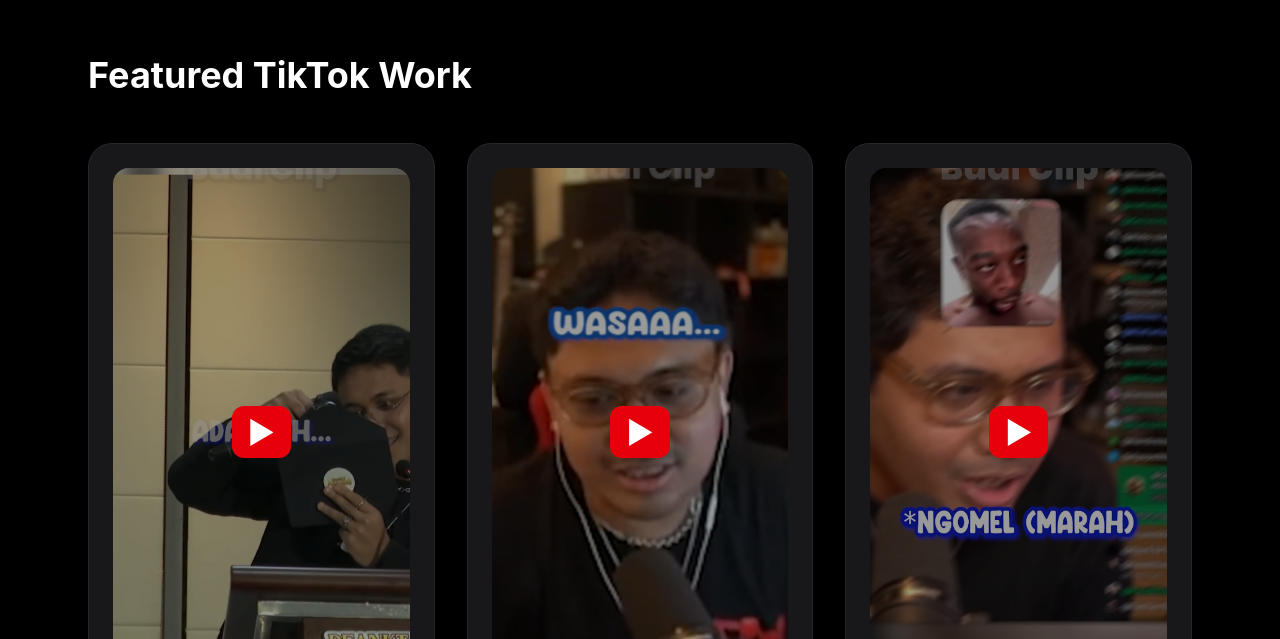
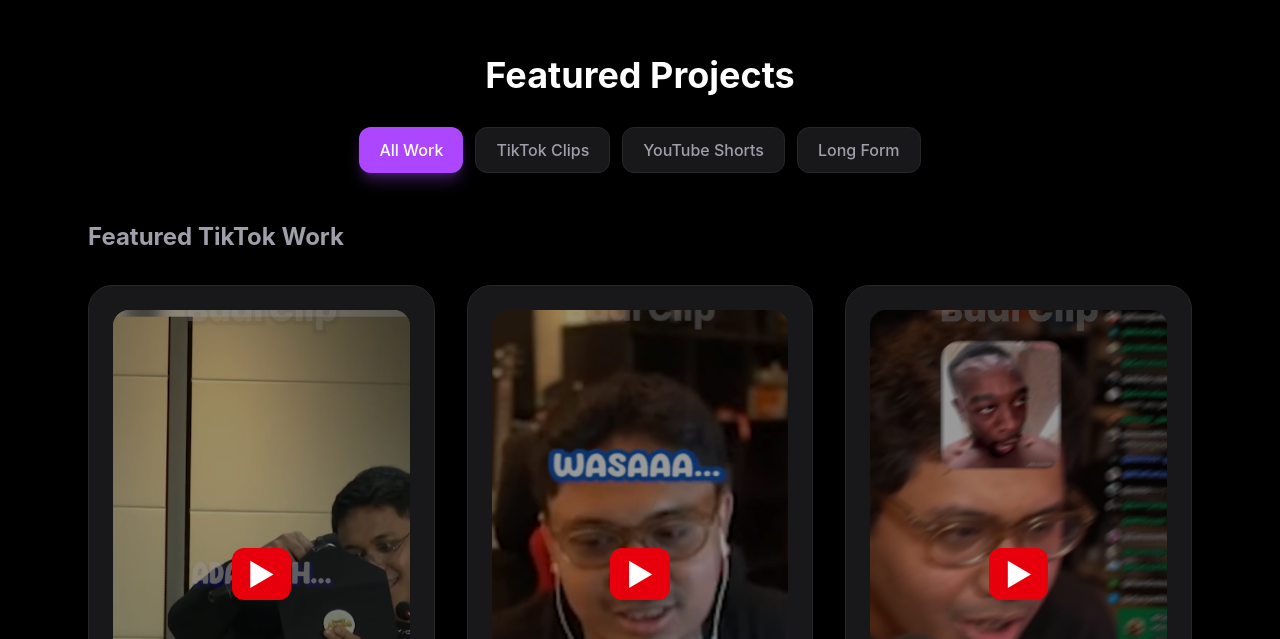
Before and after one commit to BudiClip/budi-clip-portfolio, a React (Vite) app: page / in a window 1280 px wide. Shown: the part 841-1480 px from the top of the page. Built offline with nearby package versions, Linux system fonts and the light colour scheme.

Commit message:
edit code

```diff
--- a/src/App.jsx
+++ b/src/App.jsx
@@ -2,6 +2,8 @@ import { useState } from "react";
 
 export default function BudiClipPortfolio() {
   const [openVideo, setOpenVideo] = useState(null);
+  // State for active portfolio filter
+  const [activeCategory, setActiveCategory] = useState("all");
 
   const tiktokVideos = [
     {
@@ -53,11 +55,17 @@ export default function BudiClipPortfolio() {
 
   const youtubeVideos = [
     {
-      title: "Funny Gaming Short",
+      title: "Funny Gaming Short (indonesian)",
       id: "2iD40AjaVw4",
       thumbnail: "https://img.youtube.com/vi/2iD40AjaVw4/maxresdefault.jpg",
     },
+    {
+      title: "Funny Gaming Short (English)",
+      id: "5FFoKb-4_Pw",
+      thumbnail: "https://img.youtube.com/vi/5FFoKb-4_Pw/maxresdefault.jpg",
+    },
   ];
+
 
   const longFormVideos = [
     {
@@ -72,6 +80,14 @@ export default function BudiClipPortfolio() {
       url: "https://www.youtube.com/watch?v=TuaLd4koFJI",
       duration: "19:02",
     },
+  ];
+
+  // International Category Menu Configuration
+  const categories = [
+    { id: "all", label: "All Work" },
+    { id: "tiktok", label: "TikTok Clips" },
+    { id: "shorts", label: "YouTube Shorts" },
+    { id: "longform", label: "Long Form" },
   ];
 
   return (
@@ -146,9 +162,32 @@ export default function BudiClipPortfolio() {
           </div>
         </section>
 
-        {/* Portfolio */}
-        <section id="work" className="px-6 py-24 max-w-6xl mx-auto">
-          <h2 className="text-4xl font-bold mb-12">Featured TikTok Work</h2>
+        {/* Category Filter Menu Bar */}
+        <section id="work" className="pt-24 px-6 max-w-6xl mx-auto text-center">
+          <h2 className="text-4xl font-bold mb-8">Featured Projects</h2>
+          <div className="flex flex-wrap justify-center gap-3 mb-12">
+            {categories.map((cat) => (
+              <button
+                key={cat.id}
+                onClick={() => setActiveCategory(cat.id)}
+                className={`px-5 py-2.5 rounded-xl font-medium transition duration-200 ${
+                  activeCategory === cat.id
+                    ? "bg-purple-500 text-white shadow-lg shadow-purple-500/30"
+                    : "bg-zinc-900 text-zinc-400 hover:text-white border border-zinc-800"
+                }`}
+              >
+                {cat.label}
+              </button>
+            ))}
+          </div>
+        </section>
+
+        {/* Filtered Portfolio Rendering */}
+
+        {/* Portfolio - TikTok */}
+        {(activeCategory === "all" || activeCategory === "tiktok") && (
+          <section className="px-6 pb-24 max-w-6xl mx-auto">
+            <h2 className="text-2xl font-bold mb-8 text-zinc-400">Featured TikTok Work</h2>
 
             <div className="grid md:grid-cols-3 gap-8">
               {tiktokVideos.map((video, index) => (
@@ -178,10 +217,12 @@ export default function BudiClipPortfolio() {
               ))}
             </div>
           </section>
+        )}
 
         {/* YouTube Shorts */}
-        <section className="px-6 py-24 border-t border-zinc-900 max-w-6xl mx-auto">
-          <h2 className="text-4xl font-bold mb-12">
+        {(activeCategory === "all" || activeCategory === "shorts") && (
+          <section className={`px-6 pb-24 max-w-6xl mx-auto ${activeCategory === 'all' ? 'border-t border-zinc-900 pt-24' : ''}`}>
+            <h2 className="text-2xl font-bold mb-8 text-zinc-400">
               Featured YouTube Shorts
             </h2>
 
@@ -215,10 +256,12 @@ export default function BudiClipPortfolio() {
               ))}
             </div>
           </section>
+        )}
 
         {/* Long Form Projects */}
-        <section className="px-6 py-24 border-t border-zinc-900 max-w-6xl mx-auto">
-          <h2 className="text-4xl font-bold mb-12">
+        {(activeCategory === "all" || activeCategory === "longform") && (
+          <section className={`px-6 pb-24 max-w-6xl mx-auto ${activeCategory === 'all' ? 'border-t border-zinc-900 pt-24' : ''}`}>
+            <h2 className="text-2xl font-bold mb-8 text-zinc-400">
               Featured Long Form Projects
             </h2>
 
@@ -259,6 +302,7 @@ export default function BudiClipPortfolio() {
               ))}
             </div>
           </section>
+        )}
 
         {/* Services */}
         <section className="px-6 py-24 border-t border-zinc-900">
@@ -307,8 +351,9 @@ export default function BudiClipPortfolio() {
         >
           <p className="text-zinc-400 mb-8 max-w-xl mx-auto">
             Need a gaming editor for TikTok, Reels, or Shorts?
-
+            <br /><br />
             Let's work together.
+            <br />
             Fast delivery. Clean subtitles. High-retention pacing.
           </p>
 
```
Lines whose indentation alone changed are shown as unchanged.
